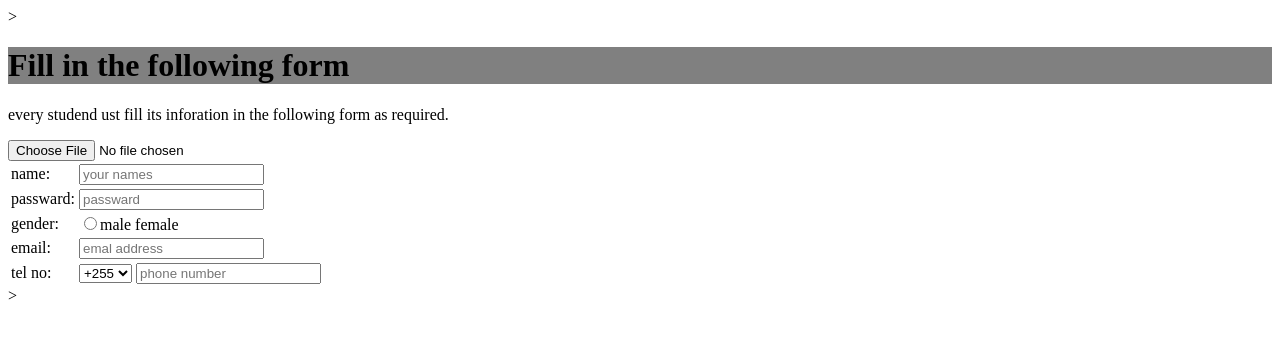
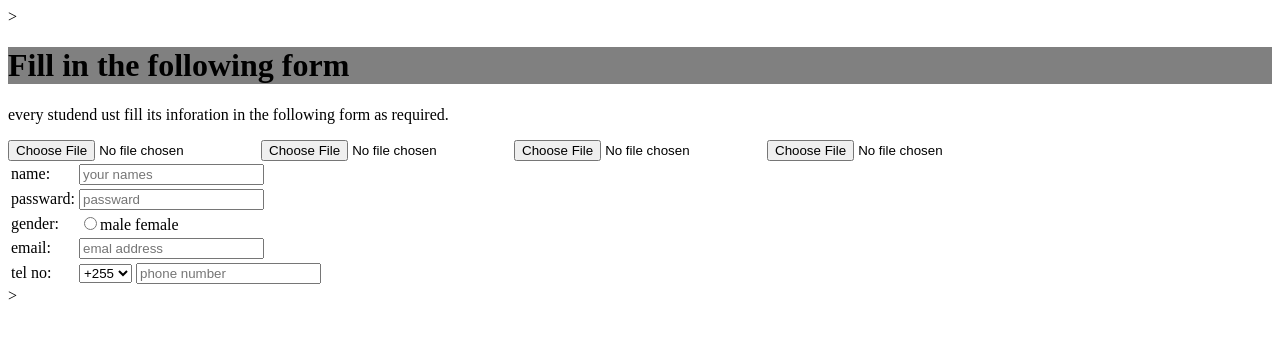
Before and after one commit to fabrice-tuyizere/fabriceproject1, a plain HTML site: page index.html in a window 1280 px wide. Drawn offline with Linux system fonts and the light colour scheme.

Commit message:
multiplied some lines

```diff
--- a/index.html
+++ b/index.html
@@ -62,6 +62,9 @@
 
 	</td>
 <input type="file" name="auzamure">
+	<input type="file" name="auzamure">
+	<input type="file" name="auzamure">
+	<input type="file" name="auzamure">
 
 
 
```
